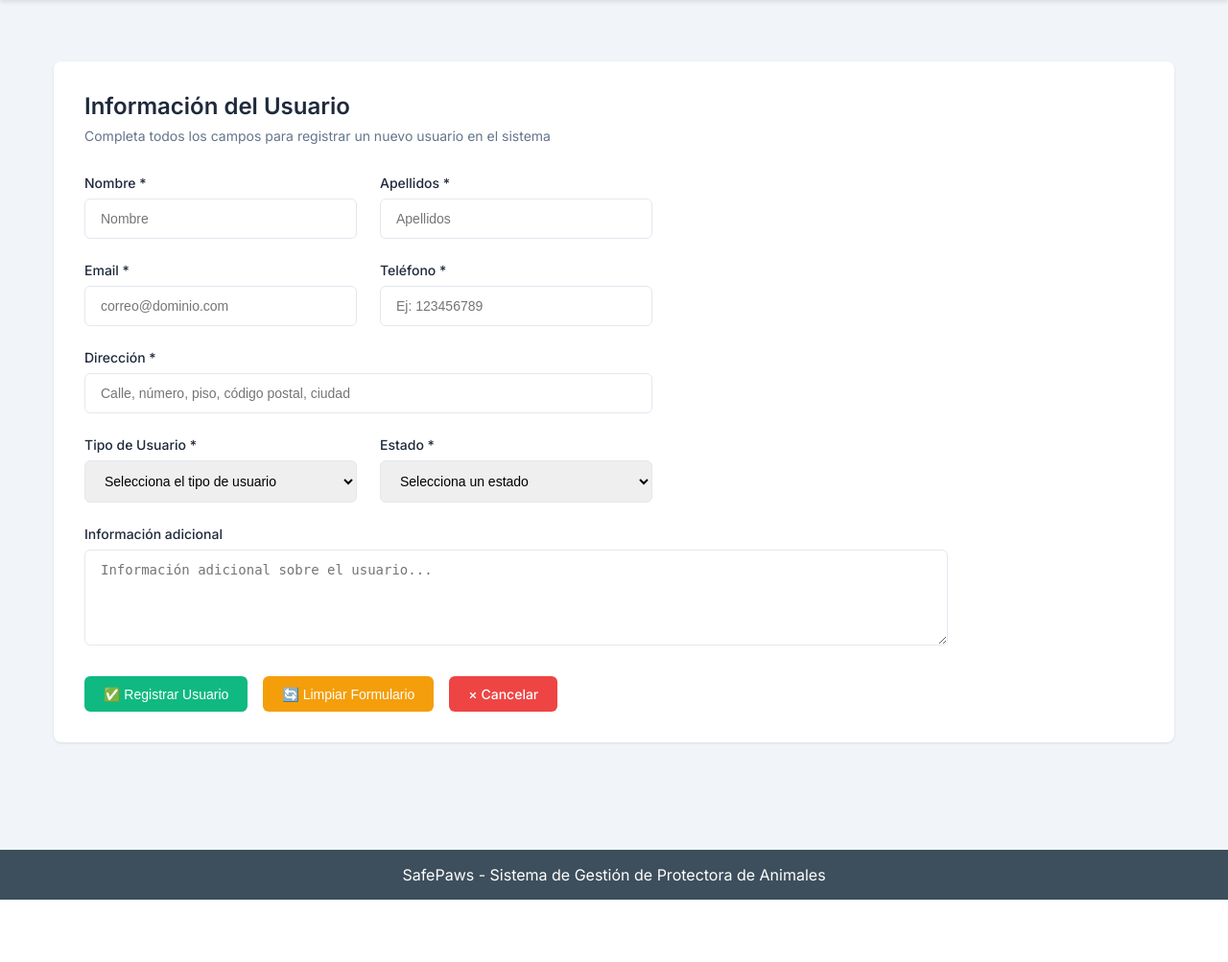
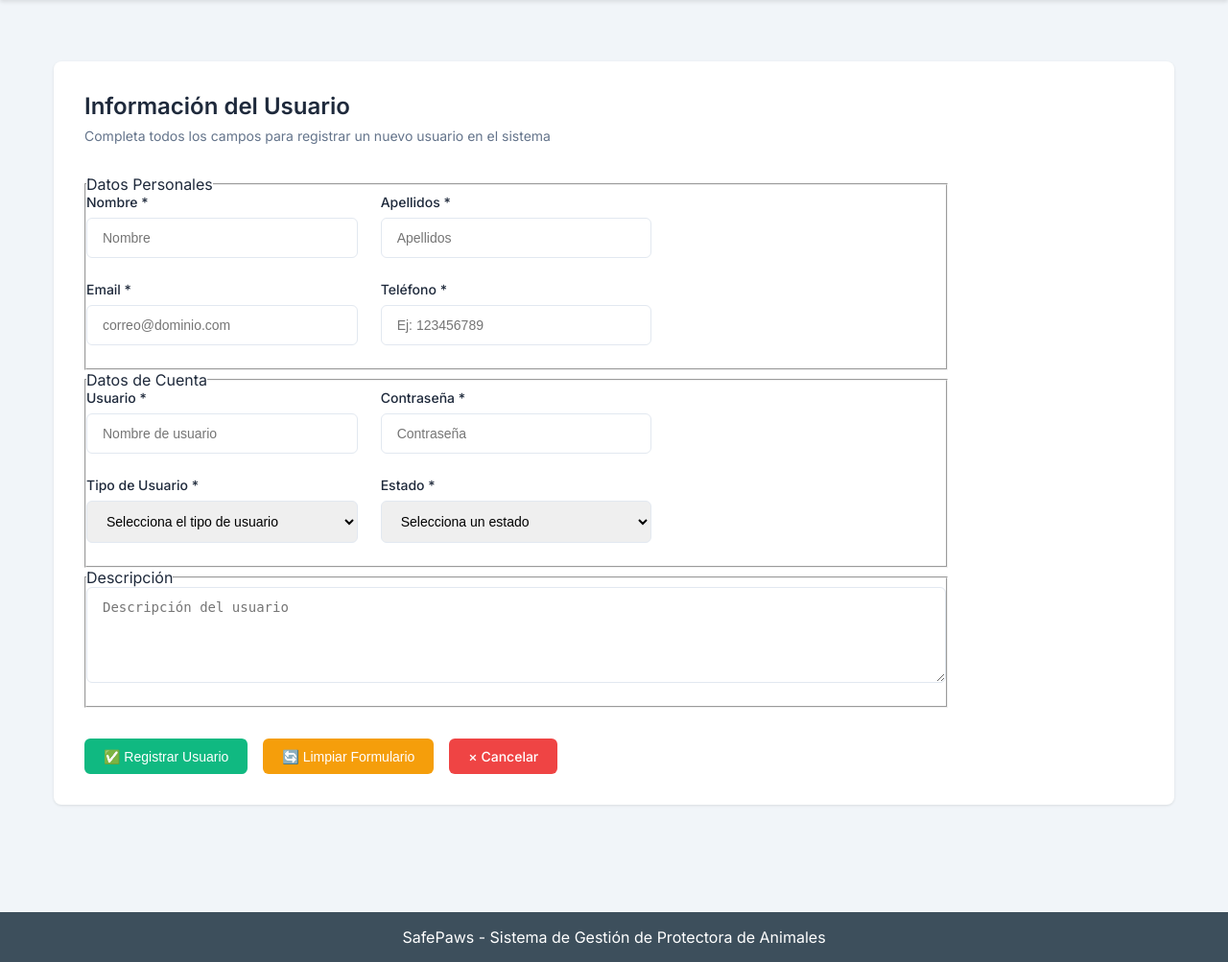
Before and after one commit to Casas-tj/SafePaws, a Django app: page /usuarios/usuarios_form in a window 1280 px wide. Shown: the part 140-1143 px from the top of the page at 96% size. Before the commit the page ends 1078 px from the top, so only its background shows below. Run offline with Django 5.2, Linux system fonts and the light colour scheme; parts of the project's set-up code (start-up, migrations or seed data) failed here and were passed over.

Commit message:
feature(usuarios): Añadidas etiquetas fieldset y legend al archivo usuarios_form

```diff
--- a/apps/usuarios/templates/usuarios/usuarios_form.html
+++ b/apps/usuarios/templates/usuarios/usuarios_form.html
@@ -12,7 +12,9 @@
     </div>
 
     <form id="formNuevoUsuario" class="animal-form">
-        <!-- Fila 1: Nombre, Apellidos -->
+        <!-- Sección 1: Nombre, Apellidos, Email, Teléfono -->
+        <fieldset>
+            <legend>Datos Personales</legend>
             <div class="form-row">
                 <div class="form-group">
                     <label for="nombre">Nombre *</label>
@@ -27,31 +29,38 @@
                 </div>
             </div>
 
-        <!-- Fila 2: Email, Teléfono -->
             <div class="form-row">
                 <div class="form-group">
                     <label for="email">Email *</label>
-                <input type="email" id="email" name="email" class="form-control-list" placeholder="correo@dominio.com"
-                    autocomplete="email" required>
+                    <input type="email" id="email" name="email" class="form-control-list"
+                        placeholder="correo@dominio.com" autocomplete="email" required>
                 </div>
 
                 <div class="form-group">
                     <label for="telephone">Teléfono *</label>
-                <input type="tel" id="telephone" name="telefono" class="form-control-list" placeholder="Ej: 123456789"
-                    pattern="[0-9]{8,15}" autocomplete="tel" required>
+                    <input type="tel" id="telephone" name="telefono" class="form-control-list"
+                        placeholder="Ej: 123456789" pattern="[0-9]{8,15}" autocomplete="tel" required>
+                </div>
+            </div>
+        </fieldset>
+
+        <!-- Sección 2: Usuario, Contraseña, Tipo usuario, Estado -->
+        <fieldset>
+            <legend>Datos de Cuenta</legend>
+            <div class="form-row">
+                <div class="form-group">
+                    <label for="username">Usuario *</label>
+                    <input type="text" id="username" name="username" class="form-control-list"
+                        placeholder="Nombre de usuario" autocomplete="username" required>
+                </div>
+
+                <div class="form-group">
+                    <label for="password">Contraseña *</label>
+                    <input type="password" id="password" name="password" class="form-control-list"
+                        placeholder="Contraseña" autocomplete="new-password" required>
                 </div>
             </div>
 
-        <!-- Fila 3: Dirección -->
-        <div class="form-row">
-            <div class="form-group" style="grid-column: span 2;">
-                <label for="direccion">Dirección *</label>
-                <input type="text" id="direccion" name="direccion" class="form-control-list"
-                    placeholder="Calle, número, piso, código postal, ciudad" autocomplete="street-address" required>
-            </div>
-        </div>
-
-        <!-- Fila 4: Tipo, Estado -->
             <div class="form-row">
                 <div class="form-group">
                     <label for="tipo">Tipo de Usuario *</label>
@@ -75,15 +84,18 @@
                     </select>
                 </div>
             </div>
+        </fieldset>
 
-        <!-- Fila 5: Información adicional -->
+        <!-- Sección 3: Descripción del usuario -->
+        <fieldset>
+            <legend>Descripción</legend>
             <div class="form-row">
                 <div class="form-group form-group-full">
-                <label for="observaciones">Información adicional</label>
                     <textarea id="observaciones" name="observaciones" class="form-control-list form-textarea"
-                    placeholder="Información adicional sobre el usuario..."></textarea>
+                        placeholder="Descripción del usuario"></textarea>
                 </div>
             </div>
+        </fieldset>
 
         <!-- Botones -->
         <div class="form-buttons">
```
Also changed, not shown: apps/voluntarios/templates/voluntarios/funciones.html (deleted, +0 -37 lines). Lines whose indentation alone changed are shown as unchanged.
